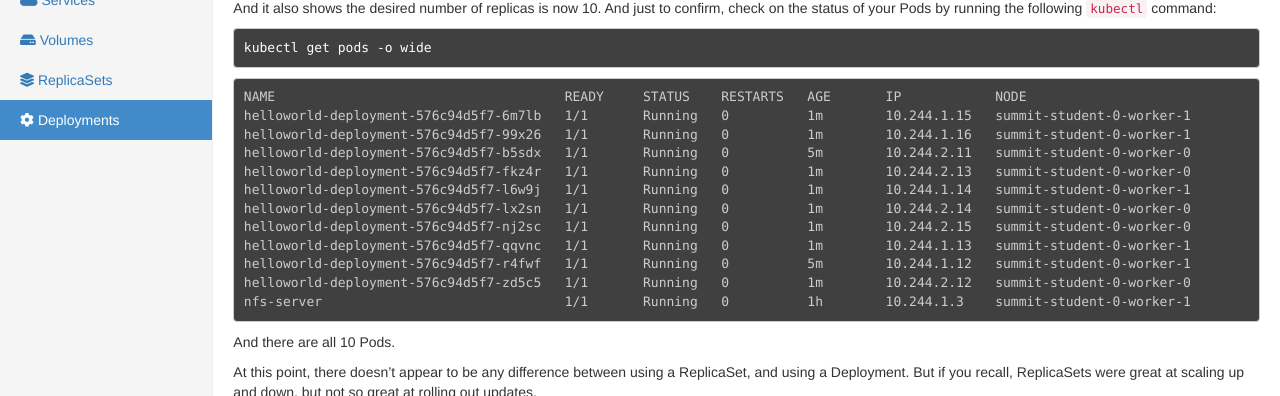
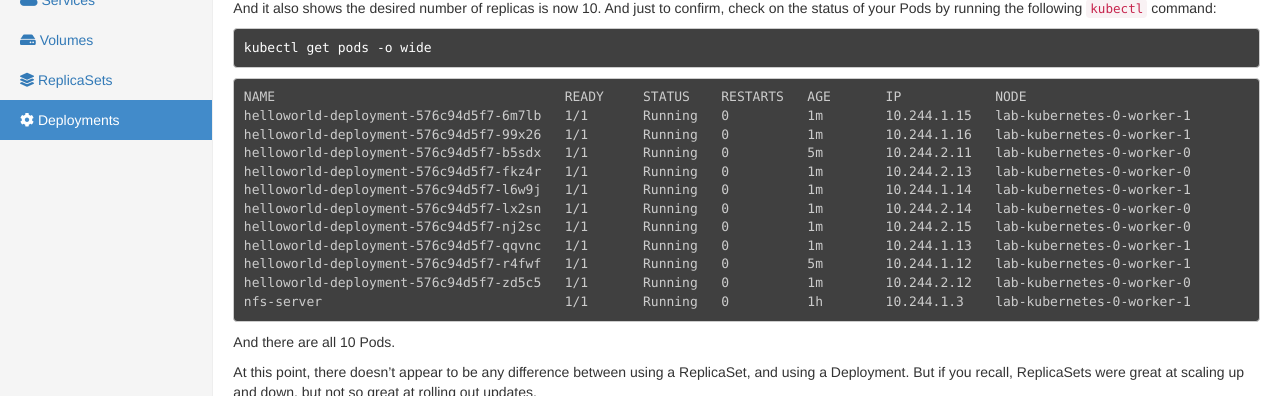
Before and after one commit to NeCTAR-RC/kubernetes-101-web, a Jekyll site: the page built from deployments.md, in a window 1280 px wide and 900 px high, scrolled down 2647 px. Shown: the part 171-567 px from the top of the window. Built offline with Jekyll 4.4.1, drawn with Linux system fonts in a browser that asks for light colours; nearby versions of some CDN libraries; some of the changed text lies outside the part shown.

Commit message:
Change label prefix

````diff
--- a/deployments.md
+++ b/deployments.md
@@ -94,9 +94,9 @@ kubectl get pods -o wide
 
 ```console
 NAME                                     READY     STATUS    RESTARTS   AGE       IP            NODE
-helloworld-deployment-576c94d5f7-b5sdx   1/1       Running   0          1m        10.244.2.11   summit-student-0-worker-0
-helloworld-deployment-576c94d5f7-r4fwf   1/1       Running   0          1m        10.244.1.12   summit-student-0-worker-1
-nfs-server                               1/1       Running   0          1h        10.244.1.3    summit-student-0-worker-1
+helloworld-deployment-576c94d5f7-b5sdx   1/1       Running   0          1m        10.244.2.11   lab-kubernetes-0-worker-0
+helloworld-deployment-576c94d5f7-r4fwf   1/1       Running   0          1m        10.244.1.12   lab-kubernetes-0-worker-1
+nfs-server                               1/1       Running   0          1h        10.244.1.3    lab-kubernetes-0-worker-1
 ```
 
 Let's try scaling up our Deployment to 10 replicas.
@@ -178,17 +178,17 @@ kubectl get pods -o wide
 
 ```console
 NAME                                     READY     STATUS    RESTARTS   AGE       IP            NODE
-helloworld-deployment-576c94d5f7-6m7lb   1/1       Running   0          1m        10.244.1.15   summit-student-0-worker-1
-helloworld-deployment-576c94d5f7-99x26   1/1       Running   0          1m        10.244.1.16   summit-student-0-worker-1
-helloworld-deployment-576c94d5f7-b5sdx   1/1       Running   0          5m        10.244.2.11   summit-student-0-worker-0
-helloworld-deployment-576c94d5f7-fkz4r   1/1       Running   0          1m        10.244.2.13   summit-student-0-worker-0
-helloworld-deployment-576c94d5f7-l6w9j   1/1       Running   0          1m        10.244.1.14   summit-student-0-worker-1
-helloworld-deployment-576c94d5f7-lx2sn   1/1       Running   0          1m        10.244.2.14   summit-student-0-worker-0
-helloworld-deployment-576c94d5f7-nj2sc   1/1       Running   0          1m        10.244.2.15   summit-student-0-worker-0
-helloworld-deployment-576c94d5f7-qqvnc   1/1       Running   0          1m        10.244.1.13   summit-student-0-worker-1
-helloworld-deployment-576c94d5f7-r4fwf   1/1       Running   0          5m        10.244.1.12   summit-student-0-worker-1
-helloworld-deployment-576c94d5f7-zd5c5   1/1       Running   0          1m        10.244.2.12   summit-student-0-worker-0
-nfs-server                               1/1       Running   0          1h        10.244.1.3    summit-student-0-worker-1
+helloworld-deployment-576c94d5f7-6m7lb   1/1       Running   0          1m        10.244.1.15   lab-kubernetes-0-worker-1
+helloworld-deployment-576c94d5f7-99x26   1/1       Running   0          1m        10.244.1.16   lab-kubernetes-0-worker-1
+helloworld-deployment-576c94d5f7-b5sdx   1/1       Running   0          5m        10.244.2.11   lab-kubernetes-0-worker-0
+helloworld-deployment-576c94d5f7-fkz4r   1/1       Running   0          1m        10.244.2.13   lab-kubernetes-0-worker-0
+helloworld-deployment-576c94d5f7-l6w9j   1/1       Running   0          1m        10.244.1.14   lab-kubernetes-0-worker-1
+helloworld-deployment-576c94d5f7-lx2sn   1/1       Running   0          1m        10.244.2.14   lab-kubernetes-0-worker-0
+helloworld-deployment-576c94d5f7-nj2sc   1/1       Running   0          1m        10.244.2.15   lab-kubernetes-0-worker-0
+helloworld-deployment-576c94d5f7-qqvnc   1/1       Running   0          1m        10.244.1.13   lab-kubernetes-0-worker-1
+helloworld-deployment-576c94d5f7-r4fwf   1/1       Running   0          5m        10.244.1.12   lab-kubernetes-0-worker-1
+helloworld-deployment-576c94d5f7-zd5c5   1/1       Running   0          1m        10.244.2.12   lab-kubernetes-0-worker-0
+nfs-server                               1/1       Running   0          1h        10.244.1.3    lab-kubernetes-0-worker-1
 ```
 
 And there are all 10 Pods.
@@ -281,17 +281,17 @@ kubectl get pods -o wide
 
 ```console
 NAME                                     READY     STATUS    RESTARTS   AGE       IP            NODE
-helloworld-deployment-5f48d668fb-5z7zt   1/1       Running   0          6m        10.244.2.19   summit-student-0-worker-0
-helloworld-deployment-5f48d668fb-kp5cs   1/1       Running   0          6m        10.244.2.17   summit-student-0-worker-0
-helloworld-deployment-5f48d668fb-lld4r   1/1       Running   0          6m        10.244.1.20   summit-student-0-worker-1
-helloworld-deployment-5f48d668fb-lsjdd   1/1       Running   0          6m        10.244.2.16   summit-student-0-worker-0
-helloworld-deployment-5f48d668fb-m4ks2   1/1       Running   0          6m        10.244.1.21   summit-student-0-worker-1
-helloworld-deployment-5f48d668fb-sq8xh   1/1       Running   0          6m        10.244.1.17   summit-student-0-worker-1
-helloworld-deployment-5f48d668fb-wxzj2   1/1       Running   0          6m        10.244.2.20   summit-student-0-worker-0
-helloworld-deployment-5f48d668fb-x6b9k   1/1       Running   0          6m        10.244.1.19   summit-student-0-worker-1
-helloworld-deployment-5f48d668fb-xfq6l   1/1       Running   0          6m        10.244.1.18   summit-student-0-worker-1
-helloworld-deployment-5f48d668fb-xpvg7   1/1       Running   0          6m        10.244.2.18   summit-student-0-worker-0
-nfs-server                               1/1       Running   0          1h        10.244.1.3    summit-student-0-worker-1
+helloworld-deployment-5f48d668fb-5z7zt   1/1       Running   0          6m        10.244.2.19   lab-kubernetes-0-worker-0
+helloworld-deployment-5f48d668fb-kp5cs   1/1       Running   0          6m        10.244.2.17   lab-kubernetes-0-worker-0
+helloworld-deployment-5f48d668fb-lld4r   1/1       Running   0          6m        10.244.1.20   lab-kubernetes-0-worker-1
+helloworld-deployment-5f48d668fb-lsjdd   1/1       Running   0          6m        10.244.2.16   lab-kubernetes-0-worker-0
+helloworld-deployment-5f48d668fb-m4ks2   1/1       Running   0          6m        10.244.1.21   lab-kubernetes-0-worker-1
+helloworld-deployment-5f48d668fb-sq8xh   1/1       Running   0          6m        10.244.1.17   lab-kubernetes-0-worker-1
+helloworld-deployment-5f48d668fb-wxzj2   1/1       Running   0          6m        10.244.2.20   lab-kubernetes-0-worker-0
+helloworld-deployment-5f48d668fb-x6b9k   1/1       Running   0          6m        10.244.1.19   lab-kubernetes-0-worker-1
+helloworld-deployment-5f48d668fb-xfq6l   1/1       Running   0          6m        10.244.1.18   lab-kubernetes-0-worker-1
+helloworld-deployment-5f48d668fb-xpvg7   1/1       Running   0          6m        10.244.2.18   lab-kubernetes-0-worker-0
+nfs-server                               1/1       Running   0          1h        10.244.1.3    lab-kubernetes-0-worker-1
 ```
 
 Back in your browser, refresh the page several times, and notice the new Container Image being used.
@@ -350,17 +350,17 @@ kubectl get pods -o wide
 
 ```console
 NAME                                     READY     STATUS    RESTARTS   AGE       IP            NODE
-helloworld-deployment-576c94d5f7-295z5   1/1       Running   0          2m        10.244.2.34   summit-student-0-worker-0
-helloworld-deployment-576c94d5f7-2jwcw   1/1       Running   0          2m        10.244.1.39   summit-student-0-worker-1
-helloworld-deployment-576c94d5f7-45t8l   1/1       Running   0          2m        10.244.1.38   summit-student-0-worker-1
-helloworld-deployment-576c94d5f7-4fzbp   1/1       Running   0          2m        10.244.1.34   summit-student-0-worker-1
-helloworld-deployment-576c94d5f7-52brn   1/1       Running   0          2m        10.244.2.33   summit-student-0-worker-0
-helloworld-deployment-576c94d5f7-cg5qv   1/1       Running   0          2m        10.244.2.35   summit-student-0-worker-0
-helloworld-deployment-576c94d5f7-fvpxw   1/1       Running   0          2m        10.244.2.36   summit-student-0-worker-0
-helloworld-deployment-576c94d5f7-r5fp9   1/1       Running   0          2m        10.244.1.36   summit-student-0-worker-1
-helloworld-deployment-576c94d5f7-xvqc9   1/1       Running   0          2m        10.244.1.35   summit-student-0-worker-1
-helloworld-deployment-576c94d5f7-zlx8h   1/1       Running   0          2m        10.244.1.37   summit-student-0-worker-1
-nfs-server                               1/1       Running   0          1h        10.244.1.3    summit-student-0-worker-1
+helloworld-deployment-576c94d5f7-295z5   1/1       Running   0          2m        10.244.2.34   lab-kubernetes-0-worker-0
+helloworld-deployment-576c94d5f7-2jwcw   1/1       Running   0          2m        10.244.1.39   lab-kubernetes-0-worker-1
+helloworld-deployment-576c94d5f7-45t8l   1/1       Running   0          2m        10.244.1.38   lab-kubernetes-0-worker-1
+helloworld-deployment-576c94d5f7-4fzbp   1/1       Running   0          2m        10.244.1.34   lab-kubernetes-0-worker-1
+helloworld-deployment-576c94d5f7-52brn   1/1       Running   0          2m        10.244.2.33   lab-kubernetes-0-worker-0
+helloworld-deployment-576c94d5f7-cg5qv   1/1       Running   0          2m        10.244.2.35   lab-kubernetes-0-worker-0
+helloworld-deployment-576c94d5f7-fvpxw   1/1       Running   0          2m        10.244.2.36   lab-kubernetes-0-worker-0
+helloworld-deployment-576c94d5f7-r5fp9   1/1       Running   0          2m        10.244.1.36   lab-kubernetes-0-worker-1
+helloworld-deployment-576c94d5f7-xvqc9   1/1       Running   0          2m        10.244.1.35   lab-kubernetes-0-worker-1
+helloworld-deployment-576c94d5f7-zlx8h   1/1       Running   0          2m        10.244.1.37   lab-kubernetes-0-worker-1
+nfs-server                               1/1       Running   0          1h        10.244.1.3    lab-kubernetes-0-worker-1
 ```
 
 Back in your browser, refresh the page several times, and confirm the rollback was successful.
````
Also changed, not shown: index.md (+10 -10 lines), replica-sets.md (+12 -12 lines), static-pods.md (+4 -4 lines), volumes.md (+4 -4 lines).
